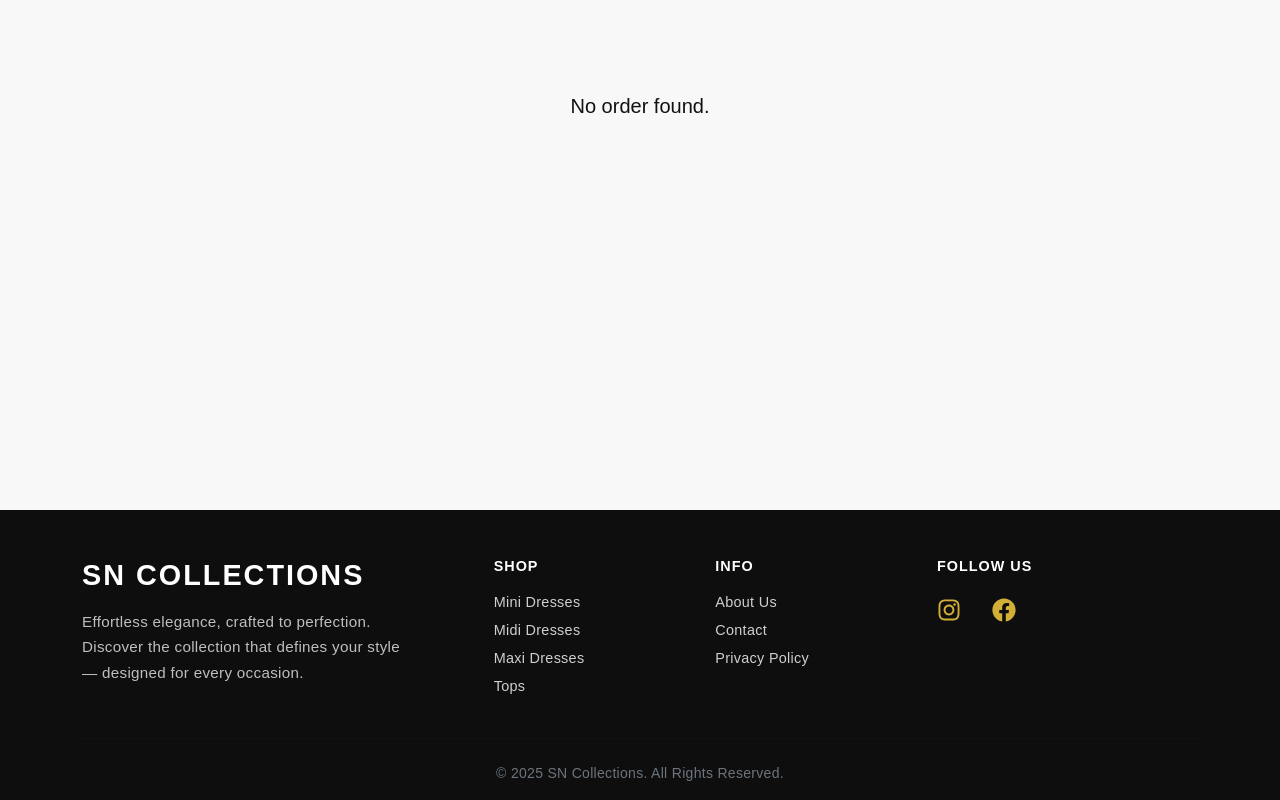
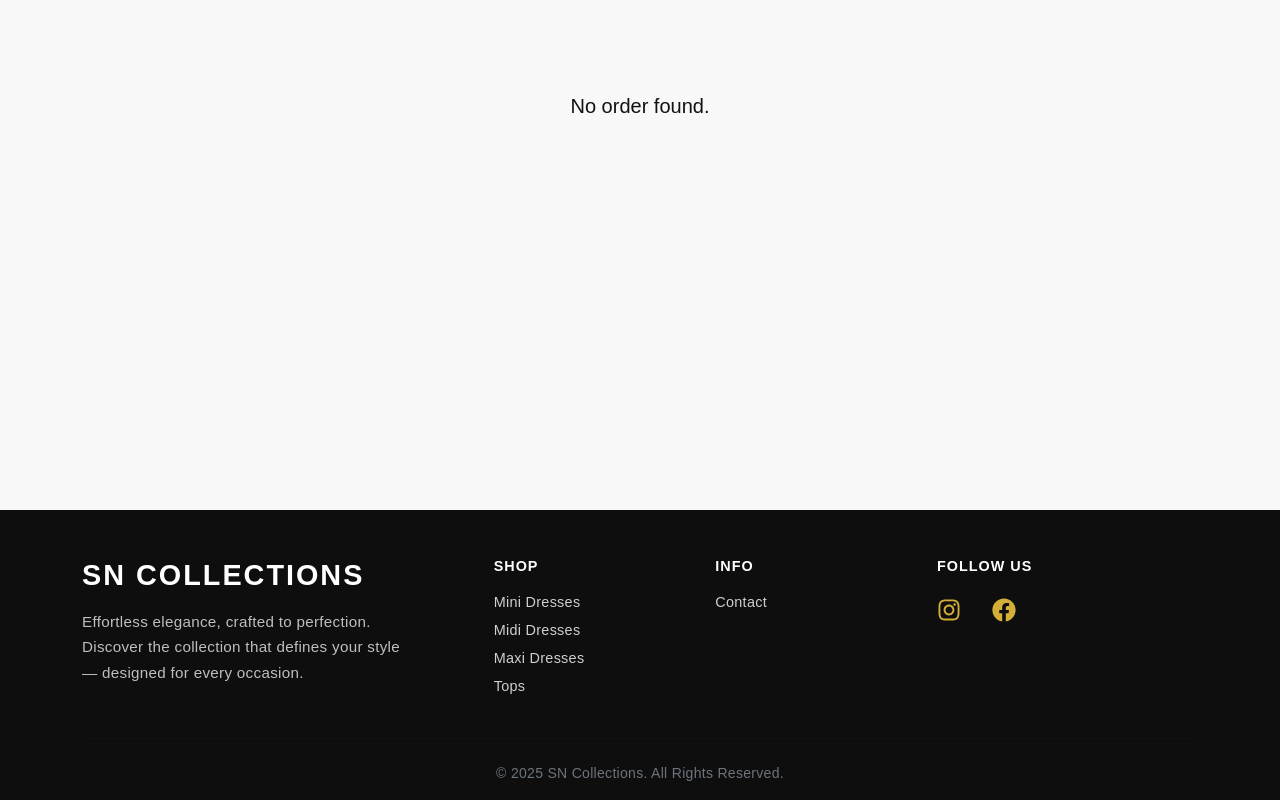
Before and after one commit to Ashen332/SN-COLLECTIONS, a React (Vite) app in the folder MAIN/SN CREATIONS/: page /order-success in a window 1280 px wide. Shown: the part 390-1190 px from the top of the page. Built offline with nearby package versions, Linux system fonts and the light colour scheme.

Commit message:
Update Footer.jsx

```diff
--- a/MAIN/SN CREATIONS/src/pages/Footer.jsx
+++ b/MAIN/SN CREATIONS/src/pages/Footer.jsx
@@ -32,9 +32,9 @@
           <div className="col-lg-2 col-md-3 col-sm-6">
             <h6 className="footer-heading">Info</h6>
             <ul className="list-unstyled">
-              <li><Link to="/about">About Us</Link></li>
+
               <li><Link to="/contact">Contact</Link></li>
-              <li><Link to="/policy">Privacy Policy</Link></li>
+
             </ul>
           </div>
 
```
